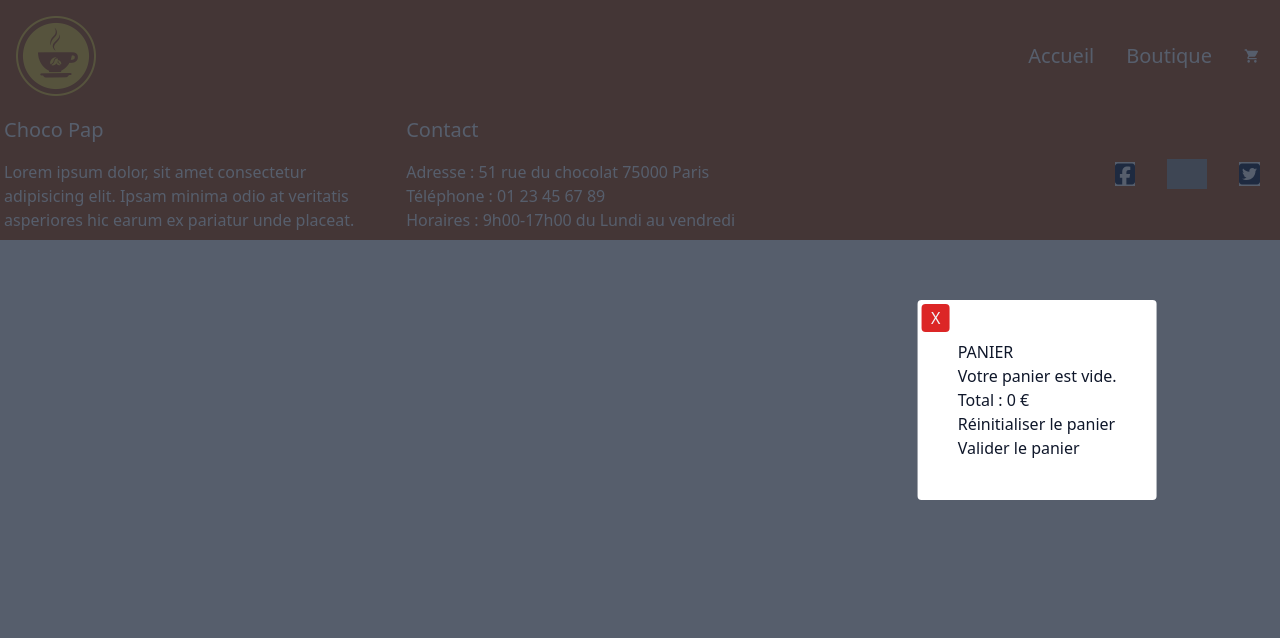
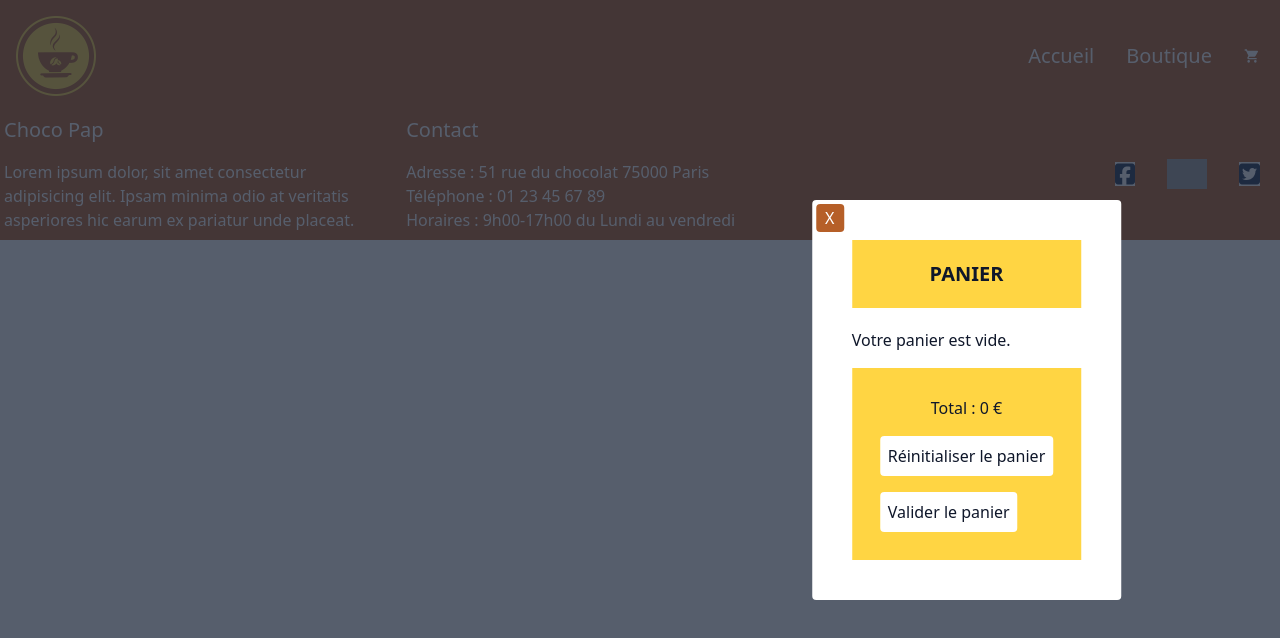
Before and after one commit to sevikomer/chocoPap, a React (Create React App) app: page /cart in a window 1280 px wide. Shown: the top 638 px of the page. Built offline with nearby package versions, Linux system fonts and the light colour scheme; grey boxes are pictures that could not be loaded.

Commit message:
Update ModalContent.js

```diff
--- a/src/components/ModalContent.js
+++ b/src/components/ModalContent.js
@@ -1,54 +1,61 @@
 import React from 'react'
 
-function ModalContent({closeModal, productItems, cartItems, setCartItems, handleAddProduct, handleRemoveProduct, handleCartClearance}) {
+function ModalContent({closeModal, productItems, cartItems, setCartItems, handleAddProduct, handleRemoveProduct, handleCartClearance, deleteProduct}) {
   const totalPrice = cartItems.reduce ((price, cartItem) => price + cartItem.quantity * cartItem.price, 0);
+
 
   return (
     <>
         <button onClick={closeModal} tabIndex="0" className='fixed inset-0 bg-slate-800/75'>
         </button>
-        <div className='fixed z-10 top-1/2 right-1 -translate-y-1/2 -translate-x-1/2 bg-white text-slate-900 p-10 rounded'>
+        <div className='fixed top-1/2 right-1 -translate-y-1/2 -translate-x-1/2 bg-white text-slate-900 p-10 rounded'>
             <button
-            className='absolute top-1 left-1 w-7 h-7 bg-red-600 text-slate-100 rounded'
+            className='absolute top-1 left-1 w-7 h-7 bg-orange text-white rounded'
             onClick={closeModal}
             >
                 X
             </button>
 
-            <div>PANIER</div>
+            <div className='text-xl text-center font-bold mb-5 p-5 bg-yellow'>PANIER</div>
             <div>
               {cartItems.length === 0 && (<div>Votre panier est vide.</div>)}
             </div>
 
+            <div className='overflow-y-scroll p-2'>
+              {cartItems?.map(cartItem => (
+                <div key={cartItem.id} className='flex p-2'>
                   <div>
-              {cartItems?.map(cartItem => (
-                <div key={cartItem.id}>
-                  <div>
-                    <button>X</button>
+                    <button className='w-5 h-5 bg-orange text-white rounded' onClick={() => deleteProduct(cartItem)}>X</button>
                   </div>
                   <div>
-                    <img src={cartItem.image} alt='' className='w-60 h-40'/>
+                    <img src={cartItem.image} alt='' className='w-30 h-20'/>
                   </div>
+                  <div>
                     <div>
                       <h3>{cartItem.title}</h3>
                     </div>
                     <div>{cartItem.price} €</div>
-                    <div>{cartItem.quantity}</div>
+                  </div>
+                  <div className='flex p-2'>
                     <div>
                       <button onClick={() => handleAddProduct(cartItem)}>+</button>
                     </div>
+                    <div>{cartItem.quantity}</div>
                     <div>
                       <button onClick={() => handleRemoveProduct(cartItem)}>-</button>
                     </div>
                   </div>
+                </div>
               ))}
             </div>
-              <div>Total : {totalPrice} €</div>
+            <div className='bg-yellow p-5'>
+              <div className='text-center p-2'>Total : {totalPrice} €</div>
               <div>
-              <button onClick={() => handleCartClearance()}>Réinitialiser le panier</button>
+                <button onClick={() => handleCartClearance()} className='bg-white rounded m-2 p-2 center'>Réinitialiser le panier</button>
               </div>
               <div>
-              <button>Valider le panier</button>
+                <button className='bg-white rounded m-2 p-2 center'>Valider le panier</button>
+              </div>
             </div>
           </div>
           </>
```
Lines whose indentation alone changed are shown as unchanged.
